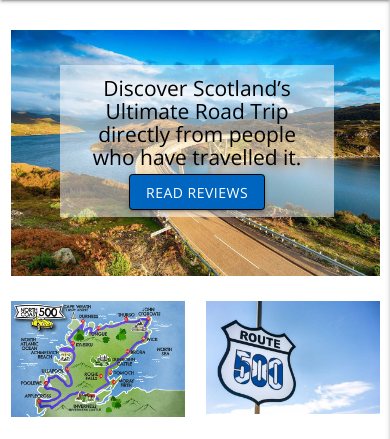
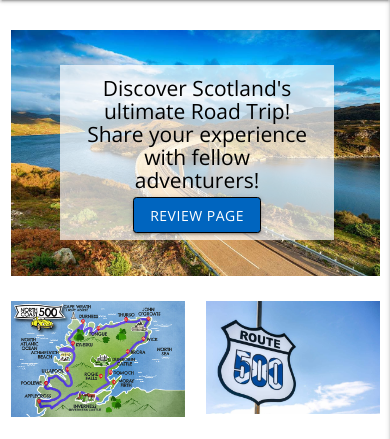
Before and after one commit to scotty-james/Milestone-Project-3--North-Coast-500, a Flask app: page /home in a window 390 px wide. Shown: the part 56-495 px from the top of the page. Run offline with Flask 2, Linux system fonts and the light colour scheme; some libraries are stand-ins or nearby versions.

Commit message:
Add responsive image to readme.md. Update home page with minor CSS styling

```diff
--- a/static/css/style.css
+++ b/static/css/style.css
@@ -136,7 +136,7 @@ nav .brand-logo {
   margin-left: 1.5rem;
   margin-top: 1rem;
   margin-right: 4rem;
-  background-color: rgba(255, 255, 255, 0.5);
+  background-color: rgba(255, 255, 255, 0.7);
   padding: .5rem 1.5rem;
   align-content: center;
 }
@@ -144,6 +144,7 @@ nav .brand-logo {
 .hero-image-text h1 {
   margin-bottom: 1.5rem;
   margin-top: 1.5rem;
+  font-size: 2.5rem;
 }
 
 .hero-image-text h2 {
--- a/templates/base.html
+++ b/templates/base.html
@@ -104,7 +104,7 @@
       <div class="container">
         <div class="row">
           <div class="col s12 m4 center-align">
-            <h5 class="white-text">Official Website</h5>
+            <h5 class="white-text">Discover</h5>
             <p class="grey-text text-lighten-4">
               Check out the North Coast 500 Official Website for lots more!
             </p>
@@ -116,19 +116,19 @@
             <h5 class="white-text">Follow Us</h5>
             <ul class="social-links">
               <li class="list-inline-item">
-                <a href="https://www.facebook.com" target="_blank">
+                <a href="https://www.facebook.com/northcoast500/" target="_blank">
                   <i class="fab fa-facebook-f" aria-hidden="true"></i>
                   <span class="sr-only">Facebook</span>
                 </a>
               </li>
               <li class="list-inline-item">
-                <a href="https://www.twitter.com" target="_blank">
+                <a href="https://twitter.com/Northcoast500" target="_blank">
                   <i class="fab fa-twitter" aria-hidden="true"></i>
                   <span class="sr-only">Twitter</span>
                 </a>
               </li>
               <li class="list-inline-item">
-                <a href="https://www.instagram.com" target="_blank">
+                <a href="https://www.instagram.com/northcoast500/" target="_blank">
                   <i class="fab fa-instagram" aria-hidden="true"></i>
                   <span class="sr-only">Instagram</span>
                 </a>
--- a/templates/index.html
+++ b/templates/index.html
@@ -6,8 +6,8 @@
   <div class="col m8 s12 hero-image">
     <img class="responsive-img" src="{{ url_for('static', filename='images/nc5001.jpg') }}" alt="Image of xxx" />
     <div class="hero-image-text center-align">
-      <h1>Discover Scotland’s Ultimate Road Trip directly from people who have travelled it.</h1>
-      <a href="{{ url_for('get_posts') }}" class="btn">Read Reviews</a>
+      <h1>Discover Scotland's ultimate Road Trip! Share your experience with fellow adventurers!</h1>
+      <a href="{{ url_for('get_posts') }}" class="btn">Review Page</a>
     </div>
   </div>
 
```
Also changed, not shown: README.md, static/images/readme_image1.png (added).
